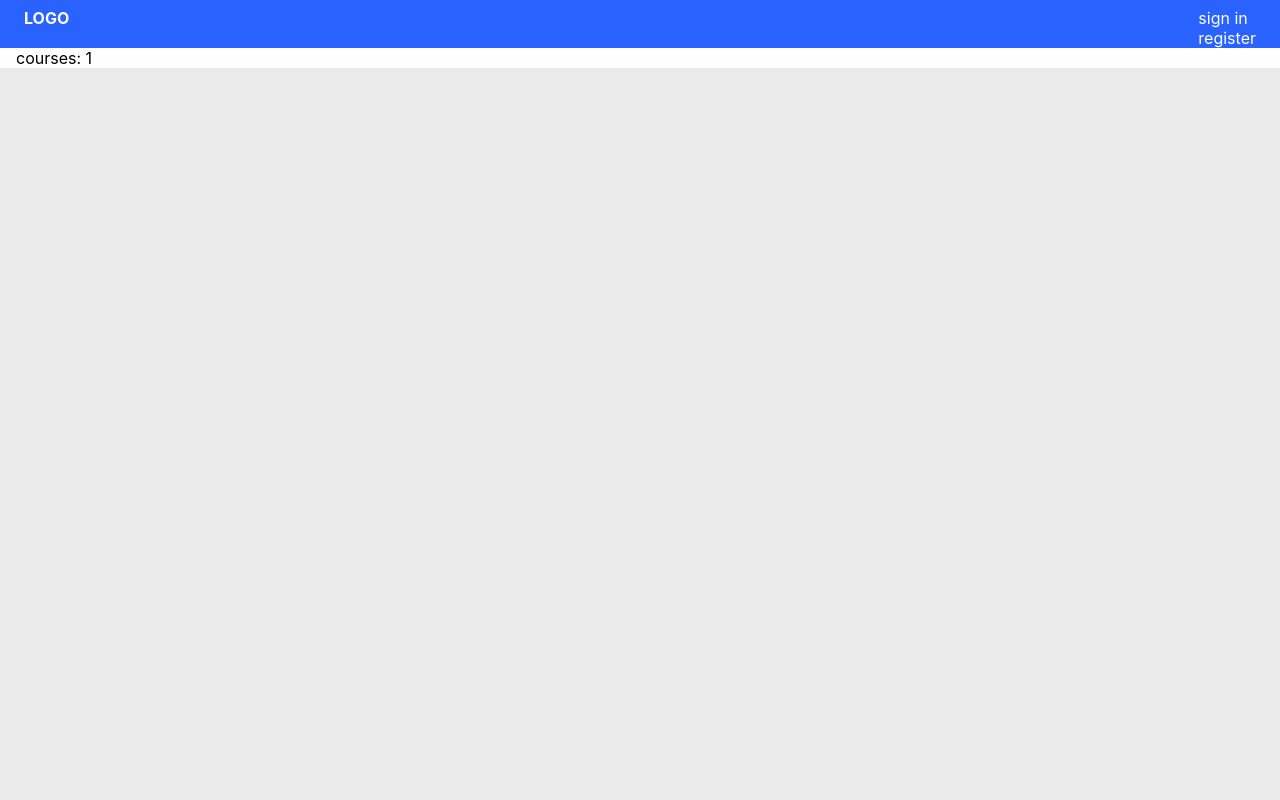
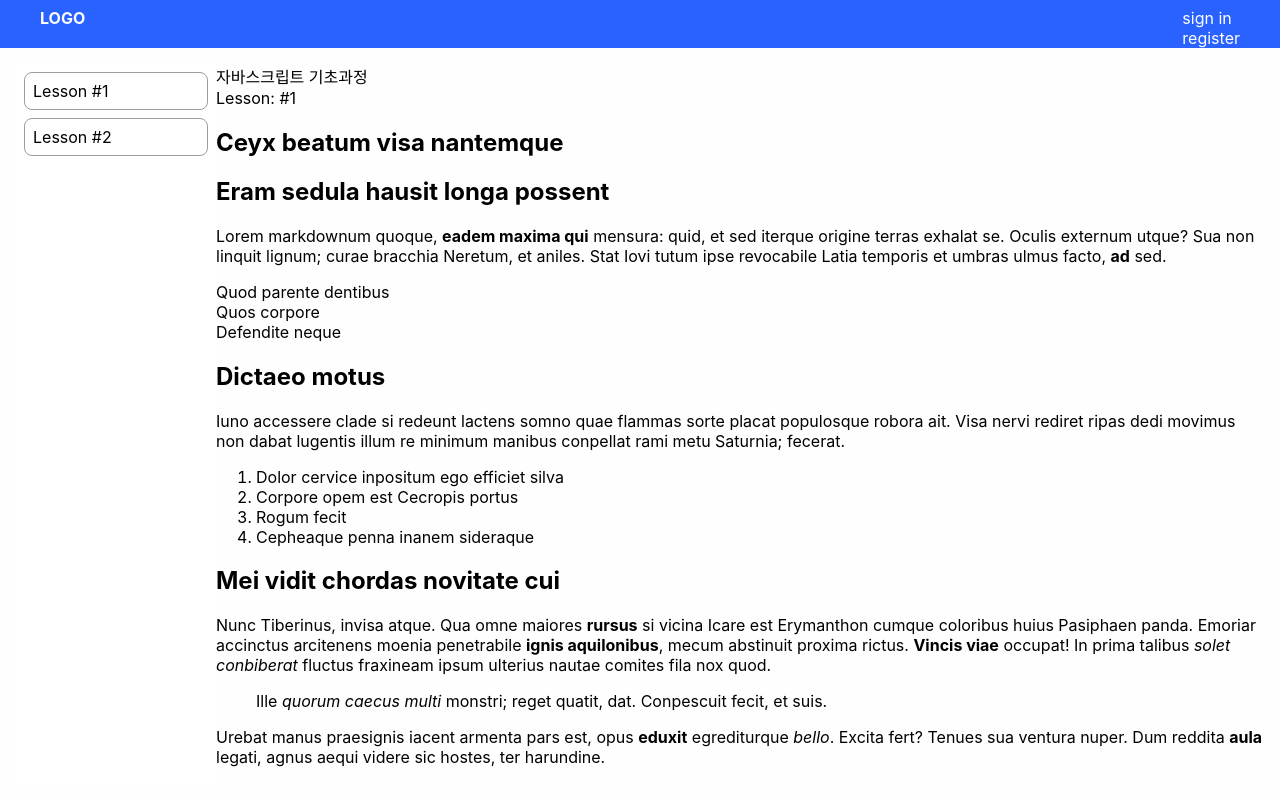
Before and after one commit to minhoyooDEV/myno_lms, a Next.js app: page /courses/1 in a window 1280 px wide. Built offline with nearby package versions, Linux system fonts and the light colour scheme.

Commit message:
[add] course component

```diff
--- a/components/base/container.tsx
+++ b/components/base/container.tsx
@@ -3,8 +3,8 @@ import styled from 'styled-components';
 export const Container = styled.div`
 	margin-left: auto;
 	margin-right: auto;
-	padding-left: ${({ theme }) => `calc(${theme.spacing} * 2)`};
-	padding-right: ${({ theme }) => `calc(${theme.spacing} * 2)`};
+	padding-left: ${({ theme }) => `calc(${theme.spacing} * 4)`};
+	padding-right: ${({ theme }) => `calc(${theme.spacing} * 4)`};
 	max-width: ${({ theme }) => theme.contentsMaxWith};
 	background-color: ${({ theme }) => theme.colors.white};
 `;
--- a/components/base/main.tsx
+++ b/components/base/main.tsx
@@ -2,7 +2,7 @@ import styled from 'styled-components';
 
 export const Main = styled.main`
 	position: relative;
-	overflow-y: scroll;
+	overflow: hidden;
 	height: 100%;
 	width: 100%;
 	padding-top: ${({ theme }) => theme.headerHeight};
--- /dev/null
+++ b/components/course/course-detail-container.tsx
@@ -0,0 +1,8 @@
+import styled from 'styled-components';
+import { Container } from '../base/container';
+
+export const CourseDetailContainer = styled(Container)`
+	padding: 1rem;
+	display: flex;
+	height: 100%;
+`;
--- /dev/null
+++ b/components/course/course-lesson-list-item.tsx
@@ -0,0 +1,16 @@
+import styled from 'styled-components';
+
+const LessonListItem = styled.li`
+	padding: ${({ theme }) => theme.spacing};
+	border-radius: ${({ theme }) => theme.borderRadius};
+	border: 0.01rem solid ${({ theme }) => theme.colors.greyLight};
+	& + li {
+		margin-top: ${({ theme }) => theme.spacing};
+	}
+	&:hover {
+		font-weight: bold;
+		border: 0.01rem solid ${({ theme }) => theme.colors.main};
+	}
+`;
+
+export default LessonListItem;
--- /dev/null
+++ b/components/course/course-lesson-list.tsx
@@ -0,0 +1,9 @@
+import styled from 'styled-components';
+
+const LessonList = styled.ul`
+	background: white;
+	height: 100%;
+	padding: ${({ theme }) => theme.spacing};
+`;
+
+export default LessonList;
--- a/pages/courses/[id].tsx
+++ b/pages/courses/[id].tsx
@@ -1,14 +1,67 @@
+/* eslint-disable react/no-children-prop */
 // courses/[id].tsx
 
 import { useRouter } from 'next/router';
-import { Container } from '../../components/base/container';
+import { useState } from 'react';
+import ReactMarkdown from 'react-markdown';
+import styled from 'styled-components';
+import { CourseDetailContainer } from '../../components/course/course-detail-container';
+import LessonList from '../../components/course/course-lesson-list';
+import LessonListItem from '../../components/course/course-lesson-list-item';
+import { Course, CourseContents } from '../../model/course';
+import { CourseMockResponse, CourseContentsMockResponse } from '../../__mock_data';
 
-interface CourseProp {}
-const Course = ({}: CourseProp) => {
+interface CoursePageProp {
+	data: {
+		course: Course;
+		courseContents: CourseContents[];
+	};
+}
+
+const LessonContents = styled.article`
+	flex: 1;
+`;
+
+const CoursePage = ({ data }: CoursePageProp) => {
 	const router = useRouter();
 	const { id } = router.query;
+	const { course, courseContents } = data;
 
-	return <Container>courses: {id}</Container>;
+	const [contentsIndex, setContentsIndex] = useState(0);
+
+	return (
+		<CourseDetailContainer>
+			<div style={{ width: 200 }}>
+				<LessonList>
+					{courseContents.map(({ id, body, courseId, order }) => (
+						<LessonListItem key={id}>
+							<a href="#">
+								<div>Lesson #{id}</div>
+							</a>
+						</LessonListItem>
+					))}
+				</LessonList>
+			</div>
+			<LessonContents>
+				<div>{course.title}</div>
+				<div>Lesson: #{contentsIndex + 1}</div>
+				<div>
+					<ReactMarkdown children={courseContents[contentsIndex]?.body || ''} />
+				</div>
+			</LessonContents>
+		</CourseDetailContainer>
+	);
 };
 
-export default Course;
+export default CoursePage;
+
+CoursePage.getInitialProps = async () => {
+	// http://lms-assignment.codestates.com/courses/[id]
+	// http://lms-assignment.codestates.com/courses/[id]/contents
+
+	const data = {
+		course: CourseMockResponse,
+		courseContents: CourseContentsMockResponse.sort((a, b) => a.order - b.order),
+	};
+	return { data };
+};
```
